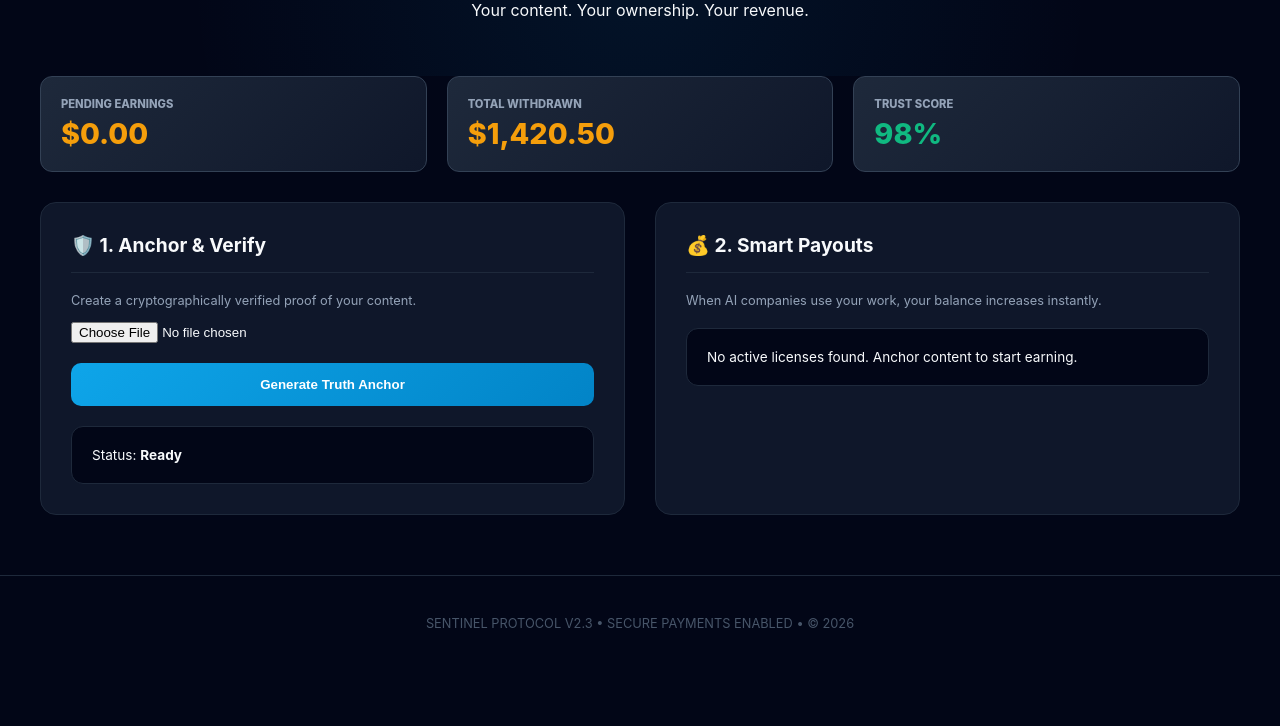
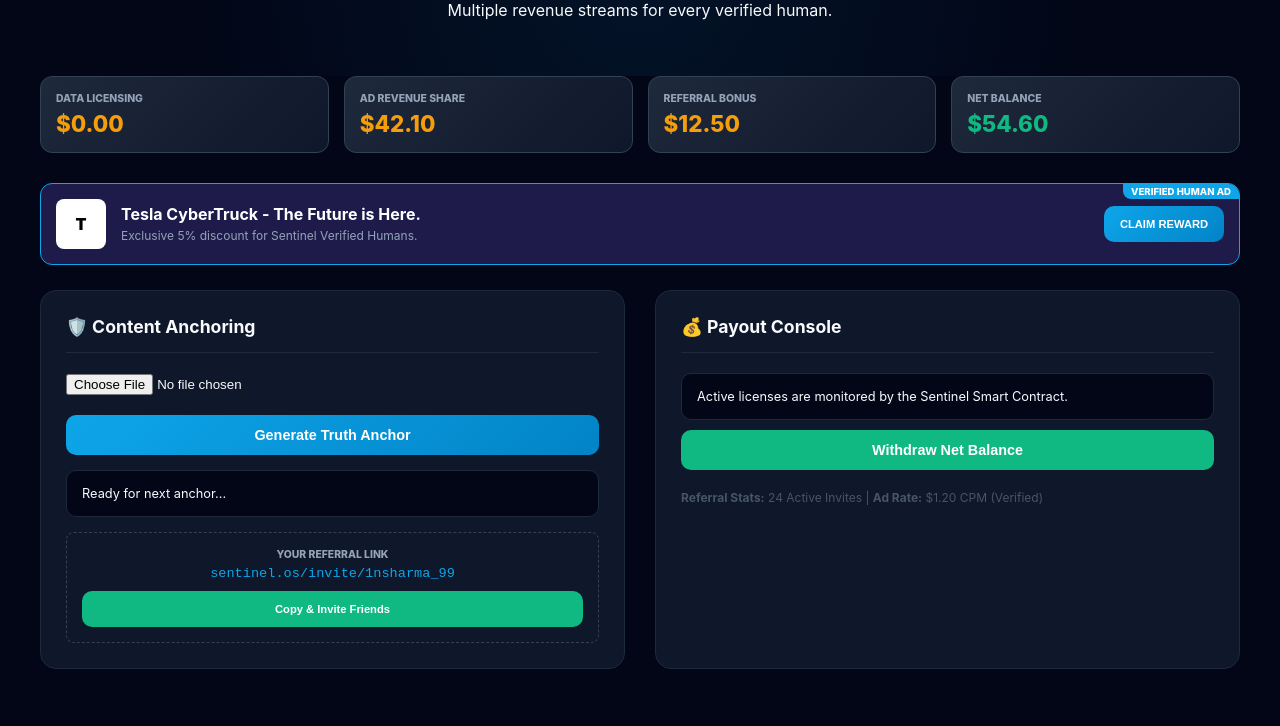
Before and after one commit to 1nsharma/sentinel-protocol, a website: page frontend/index.html in a window 1280 px wide. Shown: the part 177-903 px from the top of the page. Before the commit the page ends 848 px from the top, so only its background shows below. Drawn offline with Linux system fonts and the light colour scheme.

Commit message:
feat(growth): Add Referral program and Verified Ad Revenue system

```diff
--- a/frontend/index.html
+++ b/frontend/index.html
@@ -5,7 +5,7 @@
     <meta name="viewport" content="width=device-width, initial-scale=1.0">
     <title>Sentinel Protocol | The World's Truth Engine</title>
     <style>
-        :root { --primary: #0ea5e9; --accent: #8b5cf6; --bg: #020617; --panel: #0f172a; --text: #f8fafc; --success: #10b981; --gold: #f59e0b; }
+        :root { --primary: #0ea5e9; --accent: #8b5cf6; --bg: #020617; --panel: #0f172a; --text: #f8fafc; --success: #10b981; --gold: #f59e0b; --ad-bg: #1e1b4b; }
         body { font-family: 'Inter', sans-serif; background-color: var(--bg); color: var(--text); margin: 0; padding: 0; display: flex; flex-direction: column; min-height: 100vh; }
 
         nav { background: rgba(15, 23, 42, 0.9); backdrop-filter: blur(10px); padding: 15px 40px; border-bottom: 1px solid #1e293b; display: flex; justify-content: space-between; align-items: center; position: sticky; top: 0; z-index: 100; }
@@ -17,22 +17,29 @@
 
         .app-container { max-width: 1200px; width: 100%; margin: 0 auto 60px; padding: 0 20px; }
 
-        .financial-bar { display: grid; grid-template-columns: repeat(3, 1fr); gap: 20px; margin-bottom: 30px; }
-        .fin-card { background: linear-gradient(135deg, #1e293b, #0f172a); border: 1px solid #334155; padding: 20px; border-radius: 12px; }
-        .fin-label { font-size: 0.7rem; color: #94a3b8; text-transform: uppercase; font-weight: 800; }
-        .fin-value { font-size: 1.8rem; font-weight: 800; color: var(--gold); margin-top: 5px; }
+        /* MULTI-STREAM FINANCIAL DASHBOARD */
+        .financial-grid { display: grid; grid-template-columns: repeat(4, 1fr); gap: 15px; margin-bottom: 30px; }
+        .fin-card { background: linear-gradient(135deg, #1e293b, #0f172a); border: 1px solid #334155; padding: 15px; border-radius: 12px; }
+        .fin-label { font-size: 0.65rem; color: #94a3b8; text-transform: uppercase; font-weight: 800; }
+        .fin-value { font-size: 1.4rem; font-weight: 800; color: var(--gold); margin-top: 5px; }
 
         .grid { display: grid; grid-template-columns: 1fr 1fr; gap: 30px; }
-        .panel { background: var(--panel); border: 1px solid #1e293b; border-radius: 16px; padding: 30px; transition: 0.3s; }
-        h3 { margin-top: 0; display: flex; align-items: center; gap: 10px; font-size: 1.2rem; border-bottom: 1px solid #1e293b; padding-bottom: 15px; margin-bottom: 20px; }
+        .panel { background: var(--panel); border: 1px solid #1e293b; border-radius: 16px; padding: 25px; transition: 0.3s; }
+        h3 { margin-top: 0; display: flex; align-items: center; gap: 10px; font-size: 1.1rem; border-bottom: 1px solid #1e293b; padding-bottom: 15px; margin-bottom: 20px; }
 
-        button { width: 100%; padding: 14px; border-radius: 10px; border: none; font-weight: 700; cursor: pointer; transition: 0.3s; }
+        .ad-panel { background: var(--ad-bg); border: 1px solid var(--primary); padding: 15px; border-radius: 12px; margin-bottom: 25px; position: relative; overflow: hidden; }
+        .ad-tag { position: absolute; top: 0; right: 0; background: var(--primary); color: white; font-size: 0.6rem; padding: 2px 8px; font-weight: 800; border-bottom-left-radius: 8px; }
+
+        button { width: 100%; padding: 12px; border-radius: 10px; border: none; font-weight: 700; cursor: pointer; transition: 0.3s; font-size: 0.9rem; }
         .btn-primary { background: linear-gradient(135deg, var(--primary), #0284c7); color: white; }
         .btn-accent { background: linear-gradient(135deg, var(--accent), #7c3aed); color: white; }
-        .btn-withdraw { background: var(--success); color: white; margin-top: 15px; }
+        .btn-success { background: var(--success); color: white; margin-top: 10px; }
 
-        .status-box { margin-top: 20px; padding: 20px; border-radius: 12px; font-size: 0.85rem; background: #020617; border: 1px solid #1e293b; }
+        .status-box { margin-top: 15px; padding: 15px; border-radius: 10px; font-size: 0.8rem; background: #020617; border: 1px solid #1e293b; }
         .status-success { border-color: var(--success); background: #064e3b33; }
+
+        .ref-box { background: #0f172a; border: 1px dashed #334155; padding: 15px; border-radius: 8px; text-align: center; margin-top: 15px; }
+        code { color: var(--primary); font-size: 0.85rem; }
 
         footer { padding: 40px; text-align: center; font-size: 0.8rem; color: #475569; border-top: 1px solid #1e293b; }
     </style>
@@ -44,101 +51,133 @@
     </nav>
 
     <div class="hero">
-        <h1>Monetize Your Digital Truth</h1>
-        <p>Your content. Your ownership. Your revenue.</p>
+        <h1>Global Truth Economy</h1>
+        <p>Multiple revenue streams for every verified human.</p>
     </div>
 
     <div class="app-container">
-        <!-- FINANCIAL DASHBOARD -->
-        <div class="financial-bar">
+        <!-- ADVANCED FINANCIAL DASHBOARD -->
+        <div class="financial-grid">
             <div class="fin-card">
-                <div class="fin-label">Pending Earnings</div>
-                <div class="fin-value" id="balanceValue">$0.00</div>
+                <div class="fin-label">Data Licensing</div>
+                <div id="dataEarn" class="fin-value">$0.00</div>
             </div>
             <div class="fin-card">
-                <div class="fin-label">Total Withdrawn</div>
-                <div class="fin-value" id="withdrawnValue">$1,420.50</div>
+                <div class="fin-label">Ad Revenue Share</div>
+                <div id="adEarn" class="fin-value">$42.10</div>
             </div>
             <div class="fin-card">
-                <div class="fin-label">Trust Score</div>
-                <div class="fin-value" style="color:var(--success)">98%</div>
+                <div class="fin-label">Referral Bonus</div>
+                <div id="refEarn" class="fin-value">$12.50</div>
+            </div>
+            <div class="fin-card">
+                <div class="fin-label">Net Balance</div>
+                <div id="netBalance" class="fin-value" style="color:var(--success)">$54.60</div>
+            </div>
+        </div>
+
+        <!-- AD NETWORK DEMO -->
+        <div class="ad-panel">
+            <div class="ad-tag">VERIFIED HUMAN AD</div>
+            <div style="display:flex; gap:15px; align-items:center;">
+                <div style="width:50px; height:50px; background:white; border-radius:8px; display:flex; align-items:center; justify-content:center; color:black; font-weight:900;">T</div>
+                <div>
+                    <b style="color:white;">Tesla CyberTruck - The Future is Here.</b><br>
+                    <span style="font-size:0.75rem; color:#94a3b8;">Exclusive 5% discount for Sentinel Verified Humans.</span>
+                </div>
+                <button class="btn-primary" style="width:120px; margin-left:auto; font-size:0.7rem;" onclick="claimAdReward()">CLAIM REWARD</button>
             </div>
         </div>
 
         <div class="grid">
             <div class="panel">
-                <h3>🛡️ 1. Anchor & Verify</h3>
-                <p style="font-size: 0.8rem; color: #94a3b8;">Create a cryptographically verified proof of your content.</p>
+                <h3>🛡️ Content Anchoring</h3>
                 <input type="file" id="mediaFile" style="margin-bottom: 20px;">
                 <button class="btn-primary" onclick="simulateFlow()">Generate Truth Anchor</button>
-                <div id="flowStatus" class="status-box">Status: <b>Ready</b></div>
+                <div id="flowStatus" class="status-box">Ready for next anchor...</div>
+
+                <div class="ref-box">
+                    <div class="fin-label">Your Referral Link</div>
+                    <code>sentinel.os/invite/1nsharma_99</code>
+                    <button class="btn-success" style="margin-top:10px; font-size:0.7rem;" onclick="copyRef()">Copy & Invite Friends</button>
+                </div>
             </div>
 
             <div class="panel">
-                <h3>💰 2. Smart Payouts</h3>
-                <p style="font-size: 0.8rem; color: #94a3b8;">When AI companies use your work, your balance increases instantly.</p>
+                <h3>💰 Payout Console</h3>
                 <div id="payoutBox" class="status-box">
-                    No active licenses found. Anchor content to start earning.
+                    Active licenses are monitored by the Sentinel Smart Contract.
                 </div>
-                <button id="withdrawBtn" class="btn-withdraw" style="display:none;" onclick="withdrawFunds()">Withdraw to Bank/Wallet</button>
+                <button id="withdrawBtn" class="btn-success" onclick="withdrawFunds()">Withdraw Net Balance</button>
+
+                <div style="margin-top:20px; font-size:0.75rem; color:#475569;">
+                    <b>Referral Stats:</b> 24 Active Invites | <b>Ad Rate:</b> $1.20 CPM (Verified)
+                </div>
             </div>
         </div>
     </div>
 
     <footer>
-        SENTINEL PROTOCOL V2.3 • SECURE PAYMENTS ENABLED • © 2026
+        SENTINEL PROTOCOL V3.0 • VIRAL GROWTH ACTIVE • © 2026
     </footer>
 
     <script>
-        let balance = 0;
+        let dataBalance = 0;
+        let adBalance = 42.10;
+        let refBalance = 12.50;
+
+        function updateNet() {
+            const net = dataBalance + adBalance + refBalance;
+            document.getElementById('netBalance').innerHTML = `$${net.toFixed(2)}`;
+            document.getElementById('dataEarn').innerHTML = `$${dataBalance.toFixed(2)}`;
+            document.getElementById('adEarn').innerHTML = `$${adBalance.toFixed(2)}`;
+            document.getElementById('refEarn').innerHTML = `$${refBalance.toFixed(2)}`;
+        }
 
         function connectWallet() {
-            const btn = document.getElementById('walletBtn');
-            btn.innerHTML = "0x71C...D897 Connected";
-            btn.style.background = "var(--success)";
+            document.getElementById('walletBtn').innerHTML = "0x71C...D897 Connected";
+            document.getElementById('walletBtn').style.background = "var(--success)";
         }
 
         async function simulateFlow() {
             const status = document.getElementById('flowStatus');
-            status.innerHTML = "Anchoring to Blockchain Ledger...";
-
+            status.innerHTML = "Anchoring to Blockchain...";
             setTimeout(() => {
                 const hash = '0x' + Math.random().toString(16).substr(2, 24);
                 status.className = "status-box status-success";
                 status.innerHTML = `<b>✓ ANCHORED</b><br>Hash: <code>${hash}</code>`;
-
-                // Simulate an AI Company (Google) buying a license 2 seconds later
-                setTimeout(() => {
-                    sellLicense(hash);
-                }, 2000);
-            }, 1500);
+                setTimeout(() => sellLicense(hash), 2000);
+            }, 1000);
         }
 
         function sellLicense(hash) {
+            const earn = Math.floor(Math.random() * 400) + 100;
+            dataBalance += earn;
+            refBalance += (earn * 0.05); // 5% Referral bonus simulation
+
             const pBox = document.getElementById('payoutBox');
-            const earn = Math.floor(Math.random() * 400) + 100;
-            balance += earn;
+            pBox.className = "status-box status-success";
+            pBox.innerHTML = `💰 <b>LICENSE SOLD: +$${earn}.00</b><br>Ref Bonus Added: +$${(earn*0.05).toFixed(2)}`;
+            updateNet();
+        }
 
-            pBox.className = "status-box status-success";
-            pBox.innerHTML = `
-                <div style="color:var(--gold); font-weight:800;">💰 LICENSE PURCHASED!</div>
-                Google AI purchased a license for <code>${hash}</code>.<br>
-                <b>Revenue: +$${earn}.00</b>
-            `;
+        function claimAdReward() {
+            adBalance += 2.50;
+            alert("Verified Human Reward Claimed: +$2.50 USD");
+            updateNet();
+        }
 
-            document.getElementById('balanceValue').innerHTML = `$${balance}.00`;
-            document.getElementById('balanceValue').style.color = "var(--success)";
-            document.getElementById('withdrawBtn').style.display = "block";
+        function copyRef() {
+            navigator.clipboard.writeText('sentinel.os/invite/1nsharma_99');
+            alert("Referral link copied! Share to earn 5% commission.");
         }
 
         function withdrawFunds() {
-            if (balance === 0) return;
-            alert(`Withdrawing $${balance}.00 to your connected wallet...`);
-            balance = 0;
-            document.getElementById('balanceValue').innerHTML = `$0.00`;
-            document.getElementById('balanceValue').style.color = "var(--gold)";
-            document.getElementById('withdrawBtn').style.display = "none";
-            document.getElementById('payoutBox').innerHTML = "Payout successful! Waiting for next license...";
+            const net = dataBalance + adBalance + refBalance;
+            if (net === 0) return;
+            alert(`Withdrawing total of $${net.toFixed(2)}...`);
+            dataBalance = 0; adBalance = 0; refBalance = 0;
+            updateNet();
         }
     </script>
 </body>
```
